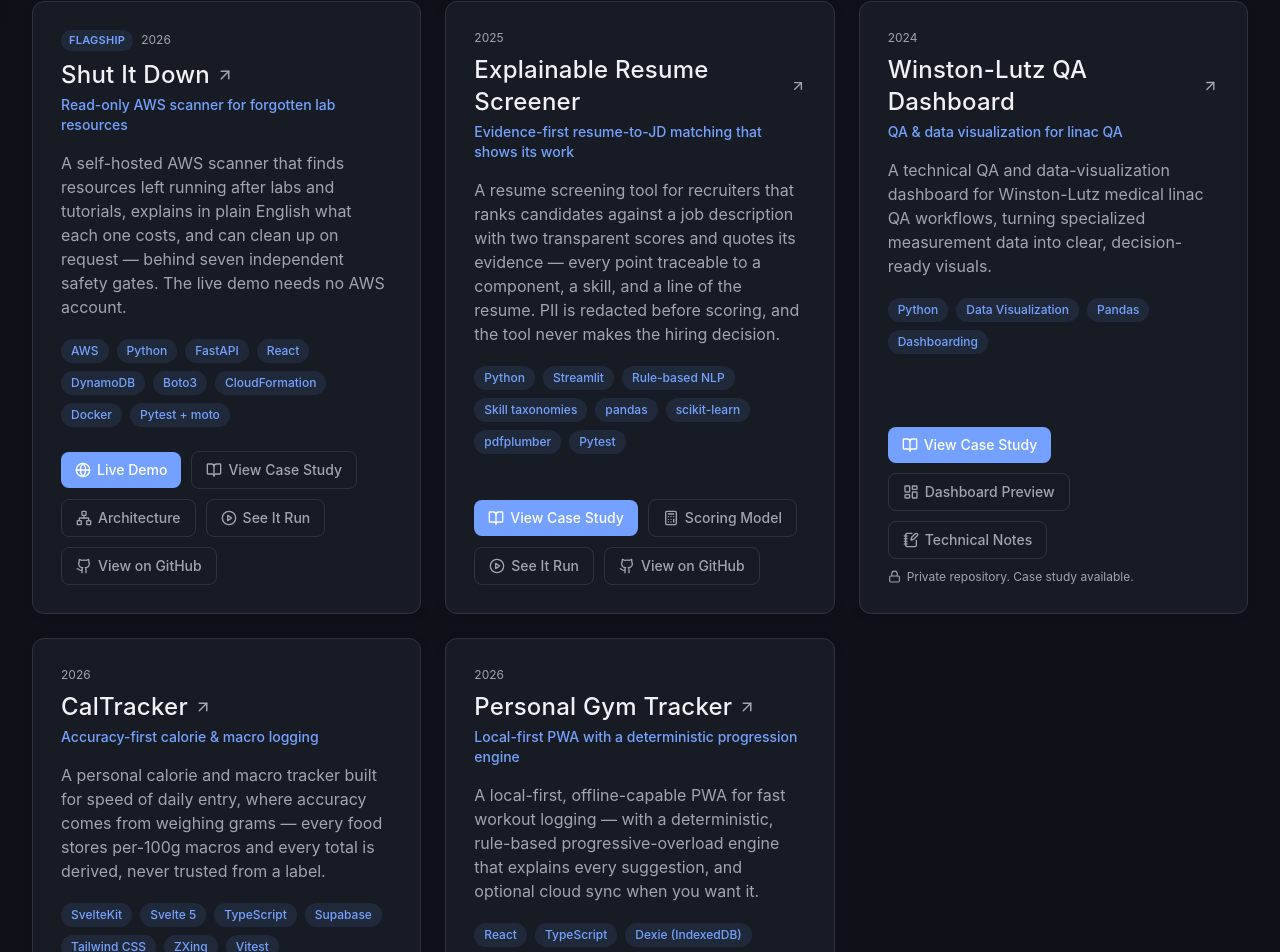
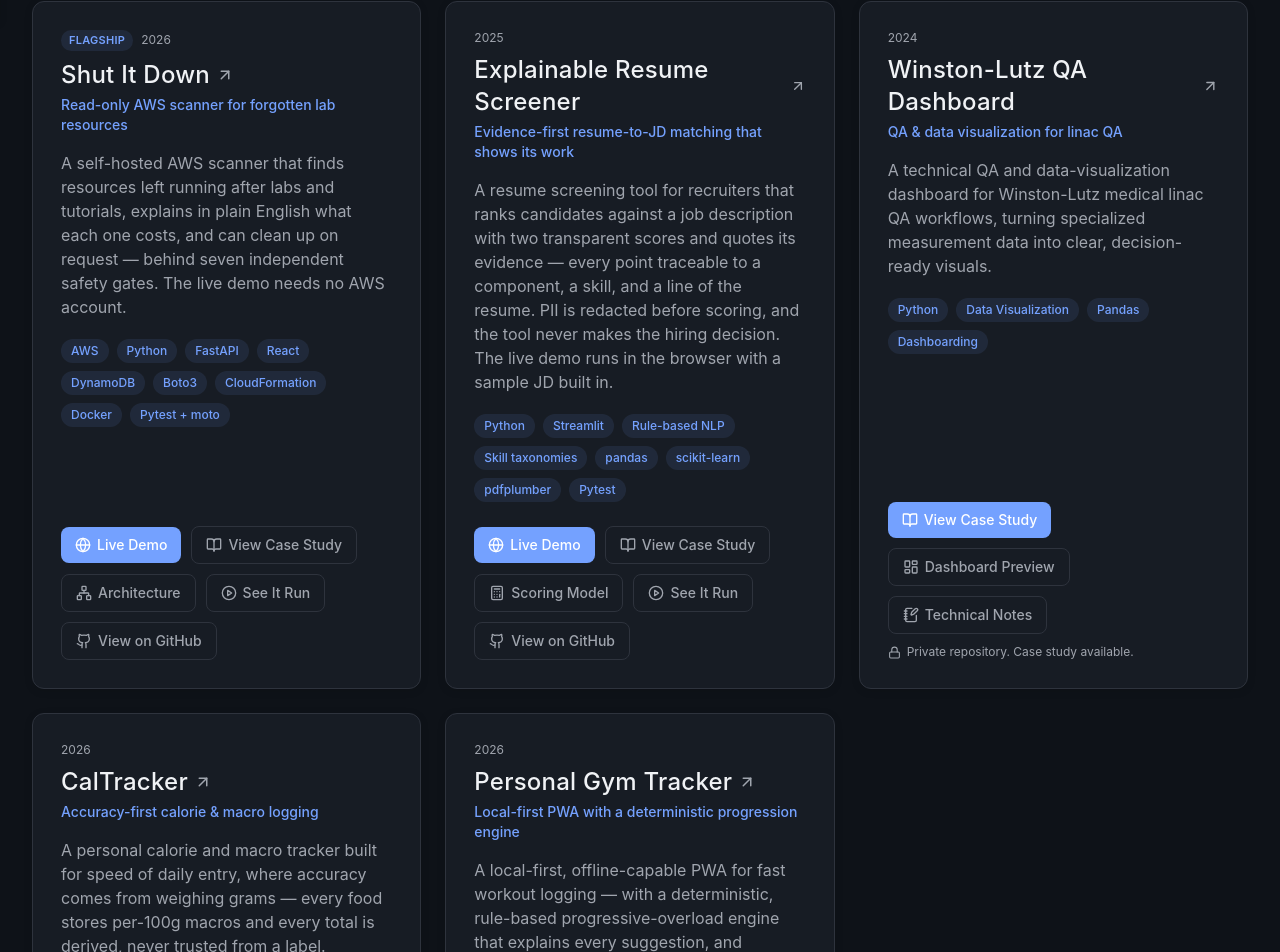
Before and after one commit to jaredf96/website, a React (Vite) app: page / in a window 1280 px wide. Shown: the part 779-1731 px from the top of the page. Built offline with nearby package versions, Linux system fonts and the light colour scheme.

Commit message:
Add the resume screener live demo

```diff
--- a/src/data/projects.js
+++ b/src/data/projects.js
@@ -143,7 +143,7 @@ export const projects = [
     },
     repoNote: null,
     summary:
-      "A resume screening tool for recruiters that ranks candidates against a job description with two transparent scores and quotes its evidence — every point traceable to a component, a skill, and a line of the resume. PII is redacted before scoring, and the tool never makes the hiring decision.",
+      "A resume screening tool for recruiters that ranks candidates against a job description with two transparent scores and quotes its evidence — every point traceable to a component, a skill, and a line of the resume. PII is redacted before scoring, and the tool never makes the hiring decision. The live demo runs in the browser with a sample JD built in.",
     context:
       "Most resume screeners are black boxes that reward keyword stuffing. This one types every skill claim by the evidence behind it — a bare \"Skills: Jira\" earns nothing — reports direct fit and transferability separately, and structurally cannot see a candidate's identity while scoring.",
     role: "Solo — scoring model, evidence engine, parsers, and Streamlit dashboard.",
@@ -167,6 +167,12 @@ export const projects = [
     ],
     metrics: [],
     actions: [
+      {
+        kind: "live",
+        label: "Live Demo",
+        to: "https://resume-screener-explainable.streamlit.app",
+        external: true,
+      },
       { kind: "case-study", label: "View Case Study", to: "/work/resume-screener" },
       { kind: "scoring", label: "Scoring Model", to: "/work/resume-screener#scoring" },
       { kind: "demo", label: "See It Run", to: "/work/resume-screener#demo" },
@@ -214,6 +220,7 @@ export const projects = [
           body: [
             "Against the bundled senior-backend JD, the three fictional sample resumes separate exactly as designed: the strong candidate scores 93/100 with six of six requirements demonstrated, the partial one lands at 43/100 with AWS, CI/CD, and Docker flagged as missing, and the off-field marketer reads 0/100 direct with modest transferability — not a fake middling score.",
             "Every number is inspectable: expanding a candidate shows the evidence bucket for each requirement, the quoted snippet behind each match, and review flags a recruiter should verify by hand.",
+            "The live demo above is the same app: load the built-in sample JD, then upload the fictional resumes from the repo's data/sample_resumes/ to reproduce this exact run.",
           ],
           media: [
             {
```
